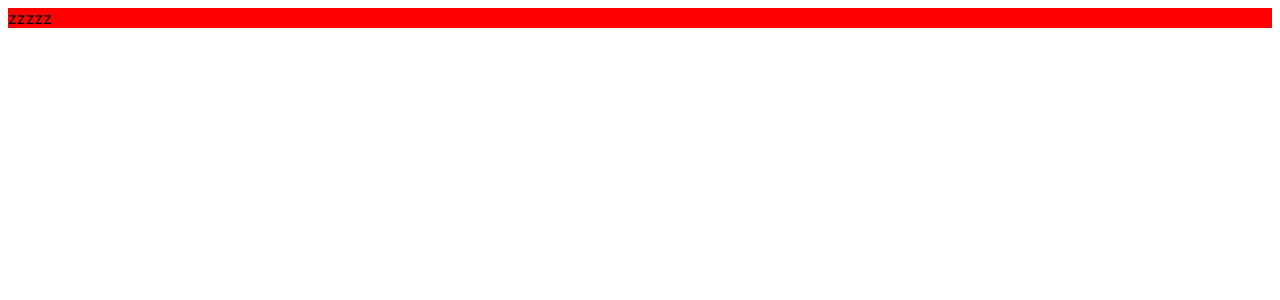
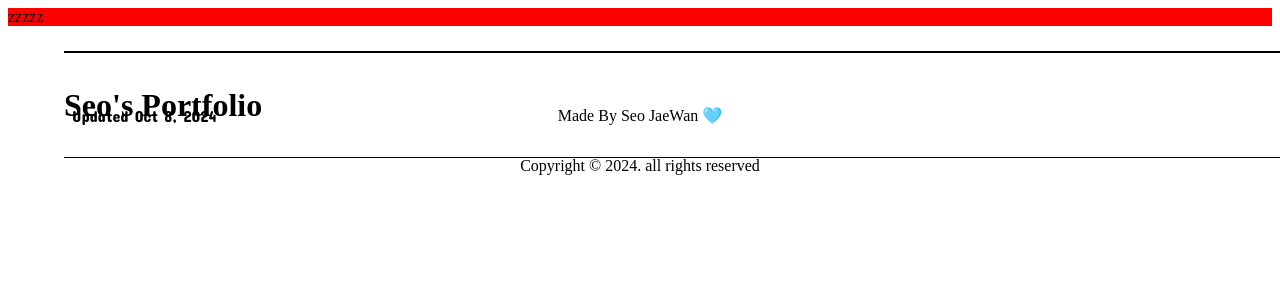
Before and after one commit to SeoJaeWan/about-us, a Next.js app: page / in a window 1280 px wide. Shown: the top 300 px of the page. Built offline with nearby package versions, Linux system fonts and the light colour scheme.

Commit message:
feat: header footer layout & font

```diff
--- a/src/app/layout.js
+++ b/src/app/layout.js
@@ -1,8 +1,22 @@
+import Footer from "@/components/organisms/footer/footer";
+import Header from "@/components/organisms/header/header";
 import StyledComponentsRegistry from "@/lib/registry";
 import Theme from "@/lib/theme";
-import { Inter } from "next/font/google";
+import localFont from "next/font/local";
 
-const inter = Inter({ subsets: ["latin"] });
+const pretendard = localFont({
+  src: "../assets/font/PretendardVariable.woff2",
+  display: "swap",
+  weight: "45 920",
+  variable: "--font-pretendard",
+});
+
+const concertOne = localFont({
+  src: "../assets/font/ConcertOne.ttf",
+  display: "swap",
+  weight: "45 920",
+  variable: "--font-concertone",
+});
 
 export const metadata = {
   title: "서재완 포트폴리오",
@@ -12,9 +26,13 @@ export const metadata = {
 export default function RootLayout({ children }) {
   return (
     <html lang="ko">
-      <body className={inter.className}>
+      <body className={`${pretendard.variable} ${concertOne.variable}`}>
         <StyledComponentsRegistry>
-          <Theme>{children}</Theme>
+          <Theme>
+            <Header />
+            {children}
+            <Footer />
+          </Theme>
         </StyledComponentsRegistry>
       </body>
     </html>
--- /dev/null
+++ b/src/components/organisms/footer/footer.style.ts
@@ -0,0 +1,42 @@
+import styled from "styled-components";
+
+const FooterContainer = styled.footer`
+  display: flex;
+  justify-content: space-between;
+  align-items: flex-start;
+
+  padding: 5vw;
+`;
+
+const FooterLeft = styled.p`
+  width: 20%;
+
+  font-family: var(--font-concertone);
+`;
+
+const FooterRight = styled.p`
+  width: 20%;
+`;
+
+const FooterCenter = styled.div`
+  display: flex;
+  flex-direction: column;
+  align-items: center;
+  justify-content: center;
+
+  font-weight: 500;
+`;
+
+type FooterStyleType = typeof FooterContainer & {
+  FooterLeft: typeof FooterLeft;
+  FooterRight: typeof FooterRight;
+  FooterCenter: typeof FooterCenter;
+};
+
+const FooterStyle = FooterContainer as FooterStyleType;
+
+FooterStyle.FooterLeft = FooterLeft;
+FooterStyle.FooterRight = FooterRight;
+FooterStyle.FooterCenter = FooterCenter;
+
+export default FooterStyle;
--- /dev/null
+++ b/src/components/organisms/footer/footer.tsx
@@ -0,0 +1,17 @@
+"use client";
+import FooterStyle from "./footer.style";
+
+const Footer = () => {
+  return (
+    <FooterStyle>
+      <FooterStyle.FooterLeft>Updated Oct 8, 2024</FooterStyle.FooterLeft>
+      <FooterStyle.FooterCenter>
+        <p>Made By Seo JaeWan 🩵</p>
+        <p>Copyright © 2024. all rights reserved</p>
+      </FooterStyle.FooterCenter>
+      <FooterStyle.FooterRight></FooterStyle.FooterRight>
+    </FooterStyle>
+  );
+};
+
+export default Footer;
--- /dev/null
+++ b/src/components/organisms/header/header.style.ts
@@ -0,0 +1,22 @@
+import toRem from "@/style/utils/toRem";
+import styled from "styled-components";
+
+const HeaderStyle = styled.header`
+  position: fixed;
+  top: 4vw;
+  left: 0;
+
+  width: 100vw;
+
+  padding: 0 5vw;
+  font-size: ${toRem(16)};
+  font-weight: 600;
+
+  div {
+    padding: ${toRem(12)} 0;
+    border-top: 2px solid black;
+    border-bottom: 1px solid black;
+  }
+`;
+
+export default HeaderStyle;
--- /dev/null
+++ b/src/components/organisms/header/header.tsx
@@ -0,0 +1,19 @@
+"use client";
+import HeaderStyle from "./header.style";
+
+const Header = () => {
+  return (
+    <HeaderStyle>
+      <div>
+        <h1>Seo's Portfolio</h1>
+
+        <nav>
+          {/* <a href={"/"} /> */}
+          {/* <a href={"/"}/> */}
+        </nav>
+      </div>
+    </HeaderStyle>
+  );
+};
+
+export default Header;
--- a/src/lib/registry.tsx
+++ b/src/lib/registry.tsx
@@ -3,6 +3,7 @@
 import React, { useState } from "react";
 import { useServerInsertedHTML } from "next/navigation";
 import { ServerStyleSheet, StyleSheetManager } from "styled-components";
+import GlobalStyle from "@/style/global/global";
 
 export default function StyledComponentsRegistry({ children }) {
   const [styledComponentsStyleSheet] = useState(() => new ServerStyleSheet());
@@ -17,6 +18,7 @@ export default function StyledComponentsRegistry({ children }) {
 
   return (
     <StyleSheetManager sheet={styledComponentsStyleSheet.instance}>
+      <GlobalStyle />
       {children}
     </StyleSheetManager>
   );
--- a/src/style/global/global.ts
+++ b/src/style/global/global.ts
@@ -3,6 +3,16 @@ import reset from "styled-reset";
 
 const GlobalStyle = createGlobalStyle`
     ${reset}
+
+    * {
+        box-sizing: border-box;
+    }
+
+    body {
+        font-family: var(--font-pretendard);
+    }
+
+
 `;
 
 export default GlobalStyle;
--- /dev/null
+++ b/src/style/utils/toRem.ts
@@ -0,0 +1,7 @@
+const PX = 16;
+
+const toRem = (px: number): string => {
+  return `${px / PX}rem`;
+};
+
+export default toRem;
```
Also changed, not shown: src/assets/font/ConcertOne.ttf (added), src/assets/font/PretendardVariable.woff2 (added).
